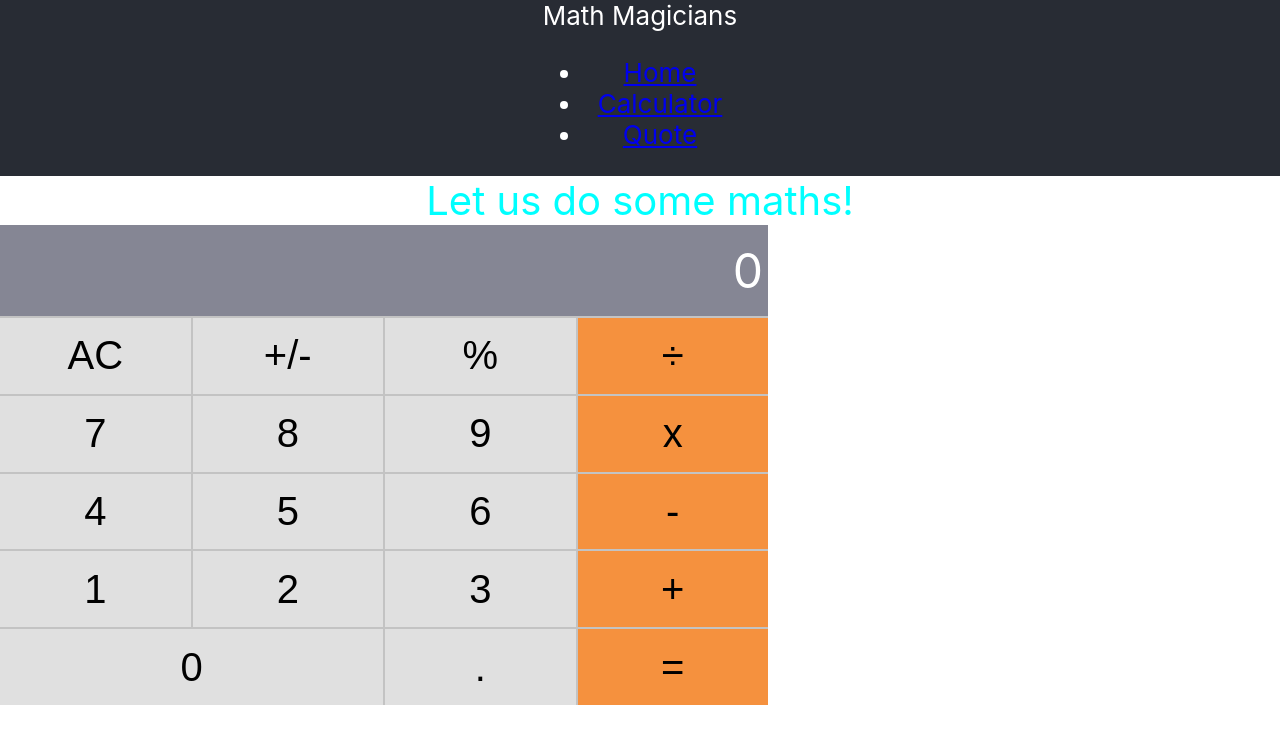
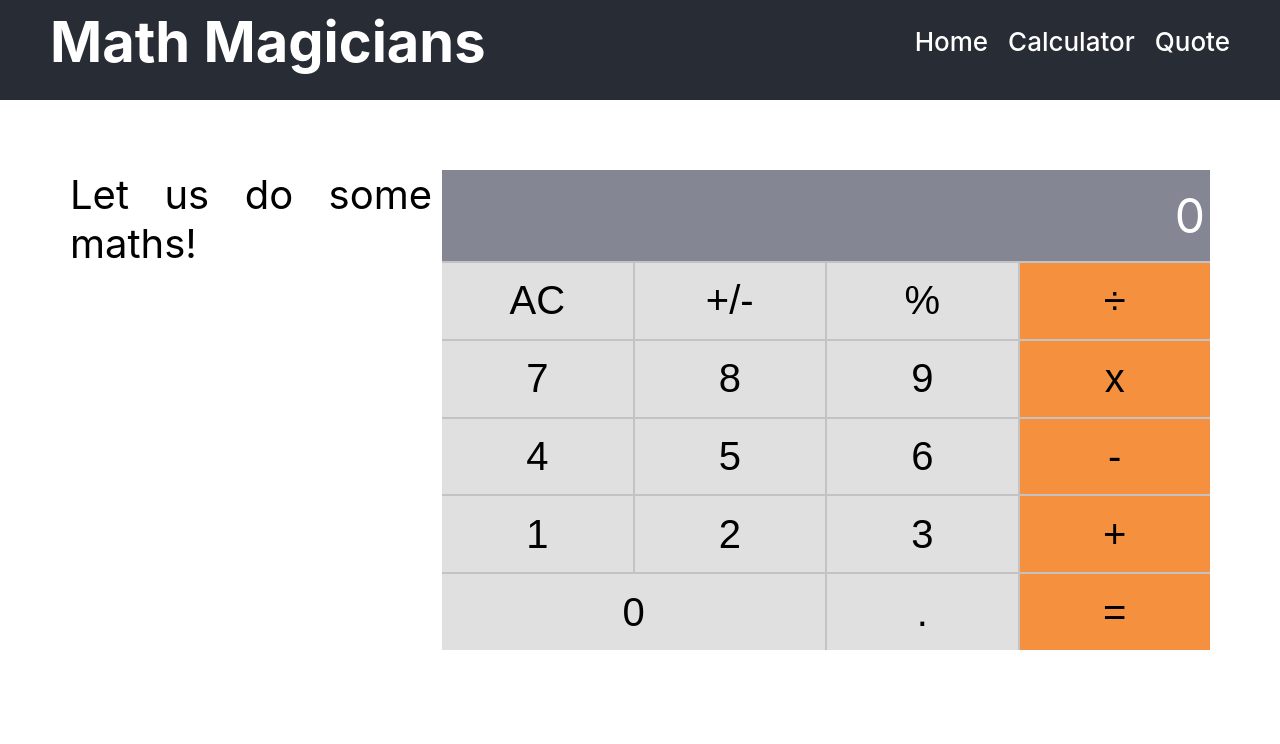
Before and after one commit to amentetteh/react-js-math-magicians-project, a React (Create React App) app: page /calculator in a window 1280 px wide. Shown: the top 744 px of the page. Built offline with nearby package versions, Linux system fonts and the light colour scheme.

Commit message:
Update foor full website

```diff
--- a/package.json
+++ b/package.json
@@ -7,9 +7,11 @@
     "@testing-library/react": "^13.4.0",
     "@testing-library/user-event": "^13.5.0",
     "big.js": "^6.2.1",
+    "gh-pages": "^4.0.0",
     "prop-types": "^15.8.1",
     "react": "^18.2.0",
     "react-dom": "^18.2.0",
+    "react-router-dom": "^6.4.5",
     "react-scripts": "5.0.1",
     "web-vitals": "^2.1.4"
   },
--- a/src/App.css
+++ b/src/App.css
@@ -6,24 +6,82 @@
 }
 
 .App {
-  text-align: center;
+  display: flex;
+  flex-direction: column;
+  flex: 1 1 auto;
+  text-align: justify;
   font-size: 2.5rem;
-  color: aqua;
+  width: 100%;
 }
 
 .App-header {
   background-color: #282c34;
-  min-height: 20px;
-  display: flex;
-  flex-direction: column;
-  align-items: center;
-  justify-content: center;
+  min-height: 100px;
+  padding-left: 50px;
+  padding-right: 50px;
+  font-weight: 500;
   font-size: calc(10px + 2vmin);
   color: white;
 }
 
-.App-link {
-  color: #61dafb;
+.App-header nav {
+  display: flex;
+  justify-content: space-between;
+  align-items: center;
+}
+
+.App-header #logo {
+  font-size: calc(40px + 2vmin);
+  font-weight: bolder;
+}
+
+.App-header nav ul {
+  display: flex;
+  justify-content: center;
+  gap: 20px;
+}
+
+.App-header nav li,
+.App-header nav li a {
+  list-style: none;
+  color: white;
+  text-decoration: none;
+}
+
+.App-header nav li a:hover {
+  cursor: pointer;
+  height: 100%;
+  background-color: #ddd;
+  color: black;
+}
+
+.App-header nav li a:active {
+  background-color: #04aa6d;
+  color: white;
+}
+
+#calculator-page {
+  display: flex;
+  gap: 10px;
+  flex: 1 1 auto;
+  margin: 70px;
+}
+
+#calculator-page .page-left {
+  width: 100%;
+}
+
+#calculator-page .page-right {
+  width: 100%;
+}
+
+.home {
+  margin: 60px;
+}
+
+.home h3 {
+  margin-top: 50px;
+  margin-bottom: 60px;
 }
 
 #calculator {
@@ -33,6 +91,19 @@
   background: var(--touch-border-color);
   flex-direction: column;
   gap: 2px;
+}
+
+#calculator p {
+  text-align: justify;
+  text-justify: inter-word;
+}
+
+.quote {
+  display: flex;
+  margin: auto 50px;
+  justify-content: center;
+  height: 100vh;
+  align-items: center;
 }
 
 .touch-row {
```
Also changed, not shown: 1 other file (tests, documents, lock files or other folders).
